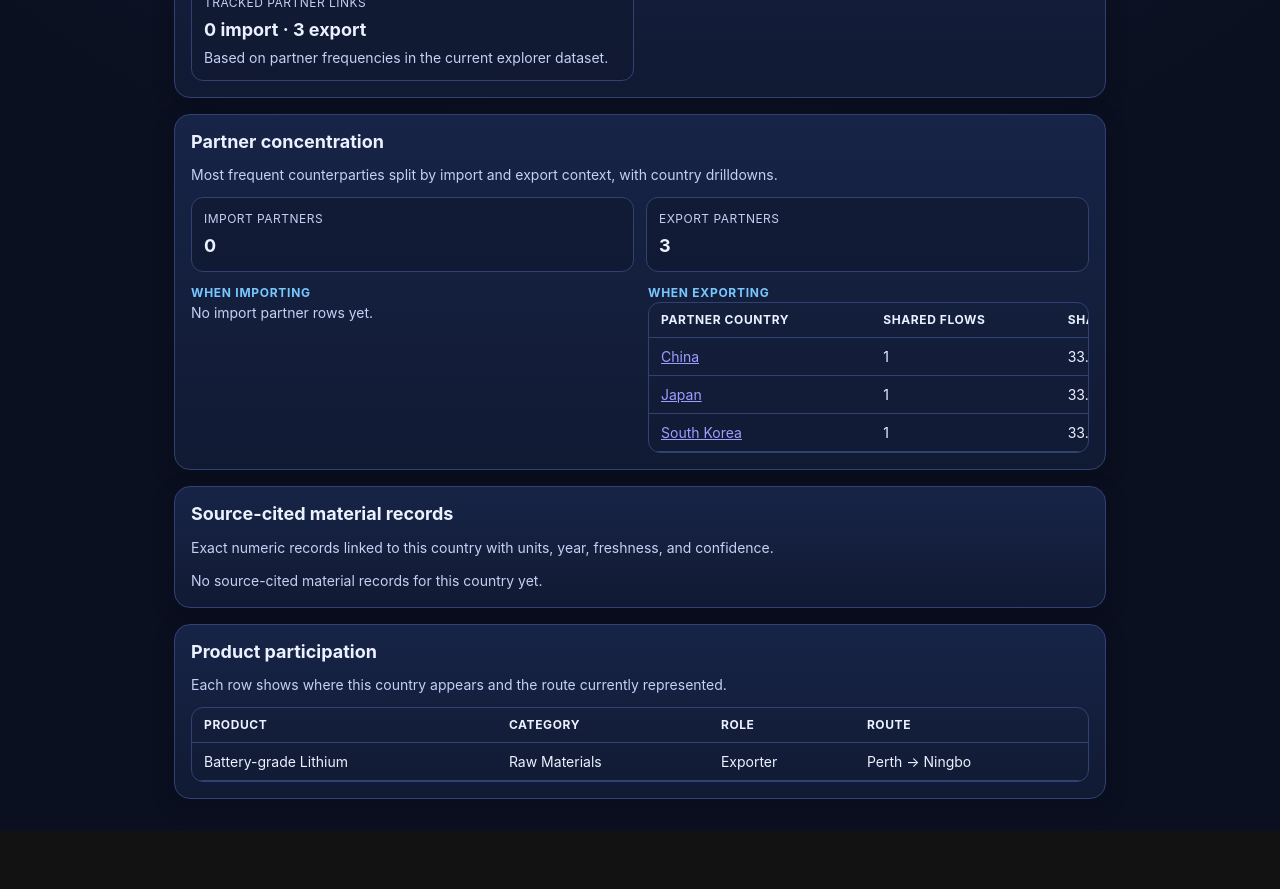
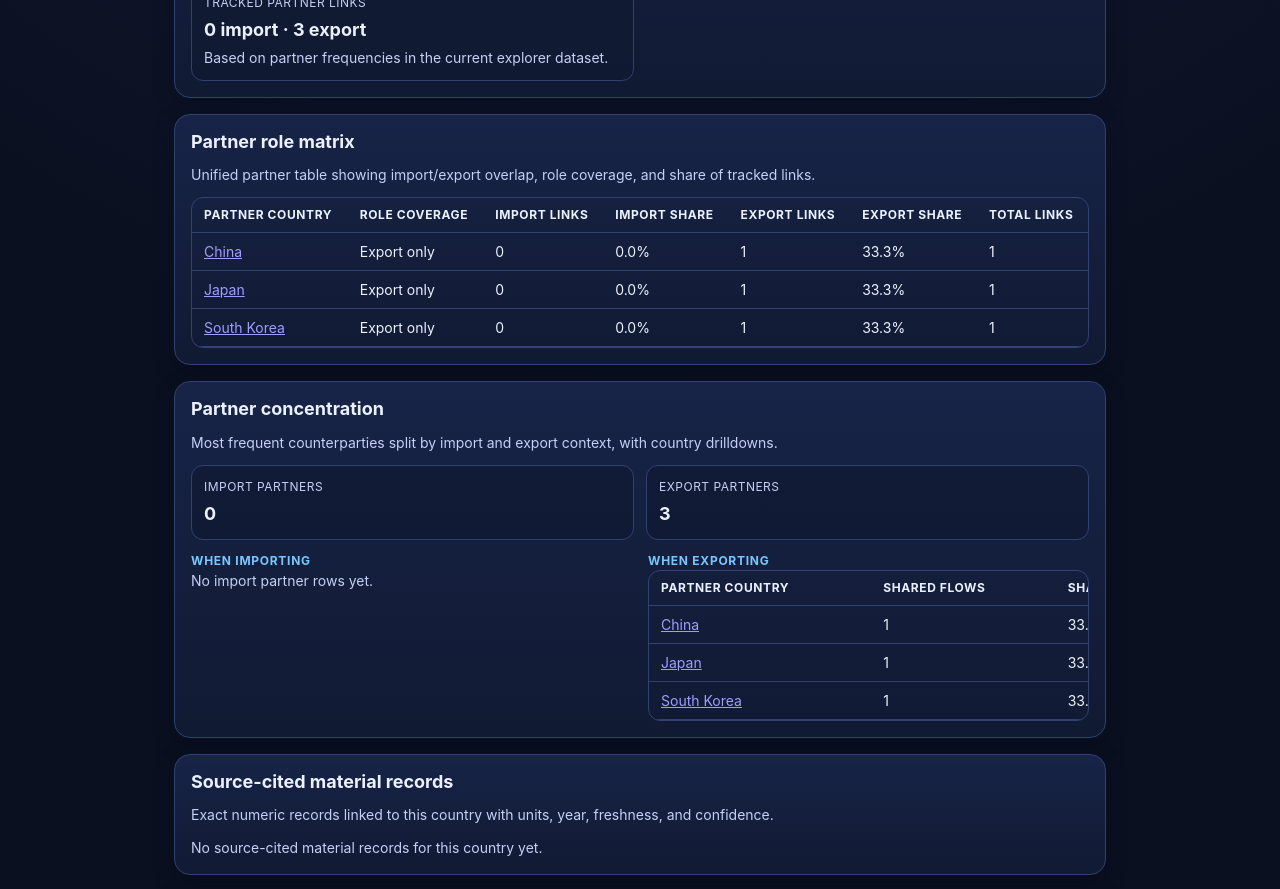
Before and after one commit to rknoche6/supply-chain-claw, a Next.js app: page /countries/argentina in a window 1280 px wide. Shown: the part 800-1689 px from the top of the page. Before the commit the page ends 1631 px from the top, so only its background shows below. Built offline with nearby package versions, Linux system fonts and the light colour scheme.

Commit message:
Add country partner role matrix with overlap and share metrics

```diff
--- a/app/countries/[slug]/page.tsx
+++ b/app/countries/[slug]/page.tsx
@@ -71,6 +71,58 @@ export default function CountryDetailPage({ params }: CountryPageProps) {
   const getPartnerShare = (sharedFlows: number, totalFlows: number) =>
     totalFlows > 0 ? (sharedFlows / totalFlows) * 100 : 0;
 
+  const partnerRoleMatrix = Array.from(
+    country.topPartners
+      .reduce(
+        (map, partner) => {
+          const existing = map.get(partner.name) ?? {
+            name: partner.name,
+            importFlows: 0,
+            exportFlows: 0,
+          };
+
+          if (partner.role === "import-partner") {
+            existing.importFlows += partner.sharedFlows;
+          }
+
+          if (partner.role === "export-partner") {
+            existing.exportFlows += partner.sharedFlows;
+          }
+
+          map.set(partner.name, existing);
+          return map;
+        },
+        new Map<
+          string,
+          {
+            name: string;
+            importFlows: number;
+            exportFlows: number;
+          }
+        >()
+      )
+      .values()
+  )
+    .map((partner) => {
+      const importShare = getPartnerShare(partner.importFlows, importConcentration.total);
+      const exportShare = getPartnerShare(partner.exportFlows, exportConcentration.total);
+      const totalFlows = partner.importFlows + partner.exportFlows;
+
+      return {
+        ...partner,
+        importShare,
+        exportShare,
+        totalFlows,
+        roleCoverage:
+          partner.importFlows > 0 && partner.exportFlows > 0
+            ? "Both"
+            : partner.importFlows > 0
+              ? "Import only"
+              : "Export only",
+      };
+    })
+    .sort((a, b) => b.totalFlows - a.totalFlows || a.name.localeCompare(b.name));
+
   return (
     <Container>
       <header className="pageHeader">
@@ -139,6 +191,54 @@ export default function CountryDetailPage({ params }: CountryPageProps) {
             </p>
           </article>
         </div>
+      </Card>
+
+      <Card
+        title="Partner role matrix"
+        subtitle="Unified partner table showing import/export overlap, role coverage, and share of tracked links."
+      >
+        {partnerRoleMatrix.length > 0 ? (
+          <div className="tableWrap">
+            <table className="flowTable">
+              <thead>
+                <tr>
+                  <th>Partner country</th>
+                  <th>Role coverage</th>
+                  <th>Import links</th>
+                  <th>Import share</th>
+                  <th>Export links</th>
+                  <th>Export share</th>
+                  <th>Total links</th>
+                </tr>
+              </thead>
+              <tbody>
+                {partnerRoleMatrix.map((partner) => {
+                  const slug = partnerSlugByName.get(partner.name);
+
+                  return (
+                    <tr key={`${country.slug}-matrix-${partner.name}`}>
+                      <td>
+                        {slug ? (
+                          <Link href={`/countries/${slug}`}>{partner.name}</Link>
+                        ) : (
+                          partner.name
+                        )}
+                      </td>
+                      <td>{partner.roleCoverage}</td>
+                      <td>{partner.importFlows}</td>
+                      <td>{partner.importShare.toFixed(1)}%</td>
+                      <td>{partner.exportFlows}</td>
+                      <td>{partner.exportShare.toFixed(1)}%</td>
+                      <td>{partner.totalFlows}</td>
+                    </tr>
+                  );
+                })}
+              </tbody>
+            </table>
+          </div>
+        ) : (
+          <p className="sectionIntro">No partner matrix rows yet.</p>
+        )}
       </Card>
 
       <Card
```
